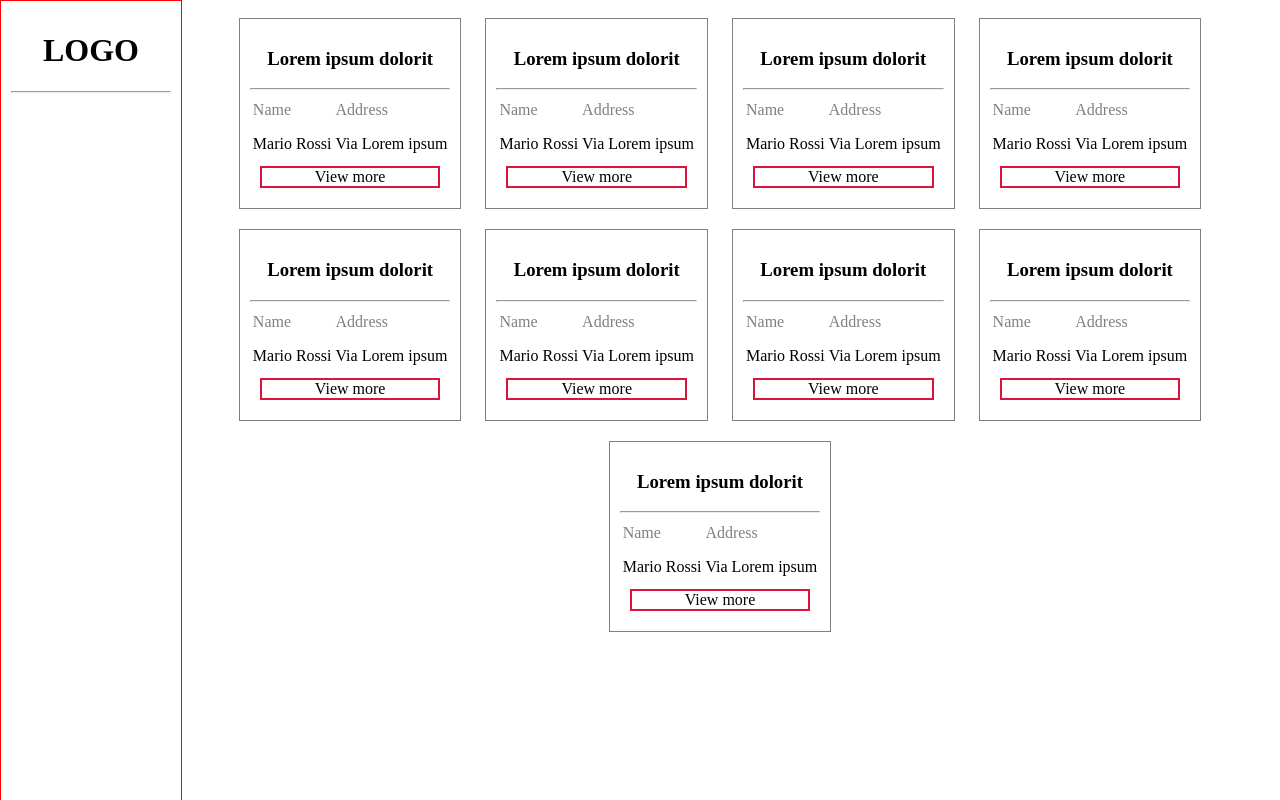
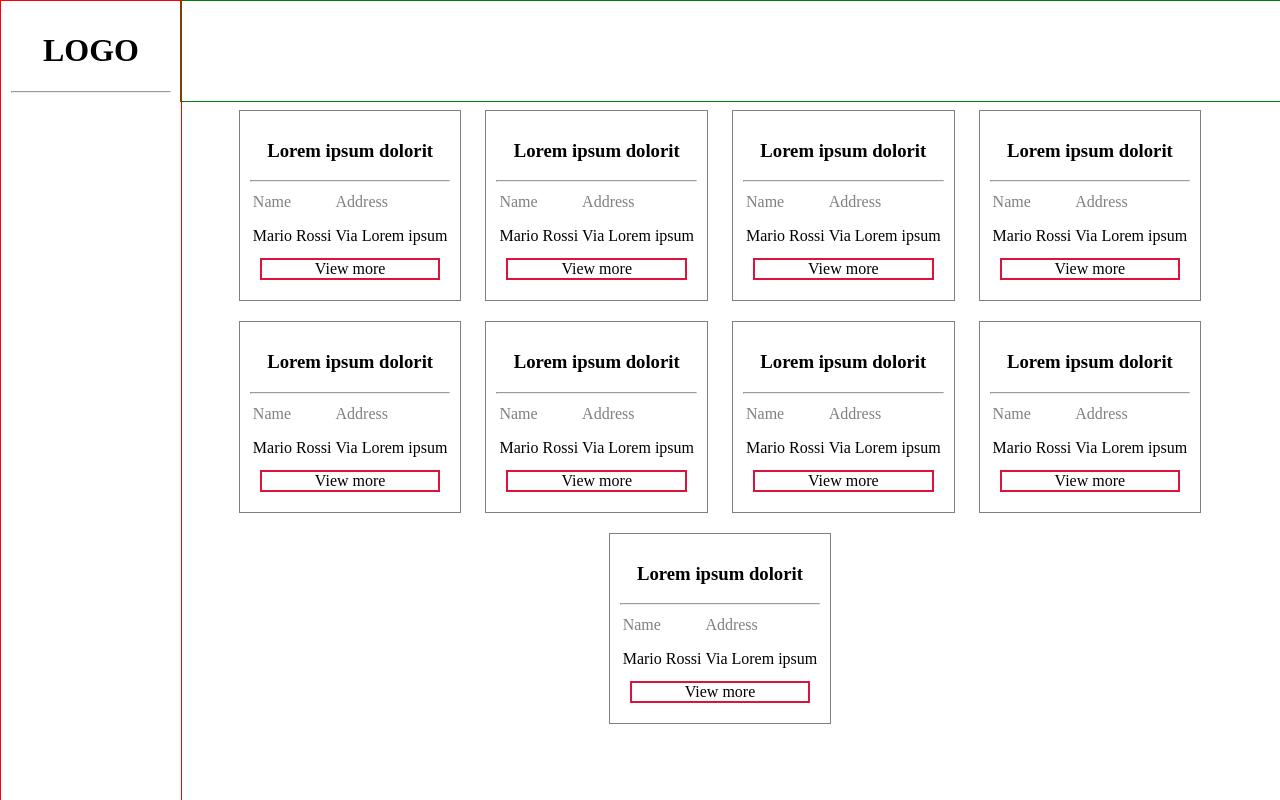
Before and after one commit to sonoMichael/finalTest, a plain HTML site: page index.html in a window 1280 px wide. Drawn offline with Linux system fonts and the light colour scheme.

Commit message:
2 files modified

```diff
--- a/index.html
+++ b/index.html
@@ -5,7 +5,12 @@
     <link rel="stylesheet" type="text/css" href="styles.css">
   </head>
   <body>
-    <header></header>
+    <div class="top">
+      <a href="main1.html"></a>
+      <a href="main2.html"></a>
+      <a href="main3.html"></a>
+      <a href="main4.html"></a>
+    </div>
 
     <div class="sidebar">
       <h1>LOGO</h1>
--- a/styles.css
+++ b/styles.css
@@ -26,4 +26,15 @@ body {
 }
 .main {
   margin-left: 160px;
+  margin-top: 100px;
 }
+.top {
+  border: 1px solid green;
+  width: 100%;
+  height: 80px;
+  position: fixed;
+  top: 0;
+  left: 160px;
+  padding: 10px;
+  margin-left: 20px;
+}
```
